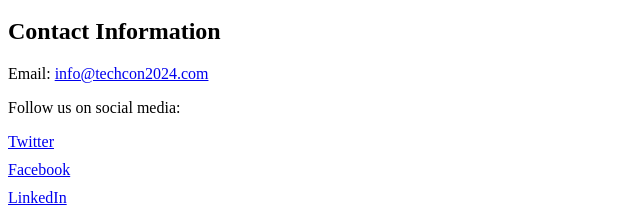
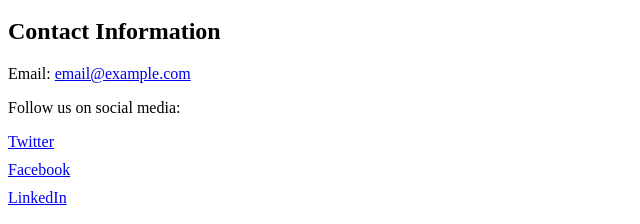
Before and after one commit to yusufqasala/TechCon_HTML, a plain HTML site: page techcon_website/contact.html in a window 1280 px wide. Shown: the part 154-378 px from the top of the page, 0-640 px from the left. Drawn offline with Linux system fonts and the light colour scheme.

Commit message:
Update contact.html

```diff
--- a/techcon_website/contact.html
+++ b/techcon_website/contact.html
@@ -1,3 +1,4 @@
+
 <!DOCTYPE html>
 <html lang="en">
 <head>
@@ -22,7 +23,7 @@
     <main>
         <section id="contact-info">
             <h2>Contact Information</h2>
-            <p>Email: <a href="mailto:info@techcon2024.com">info@techcon2024.com</a></p>
+            <p>Email: <a href="mailto:email@example.com">email@example.com</a></p>
             <p>Follow us on social media:</p>
             <ul>
                 <li><a href="https://twitter.com/TechCon2024" target="_blank">Twitter</a></li>
```
